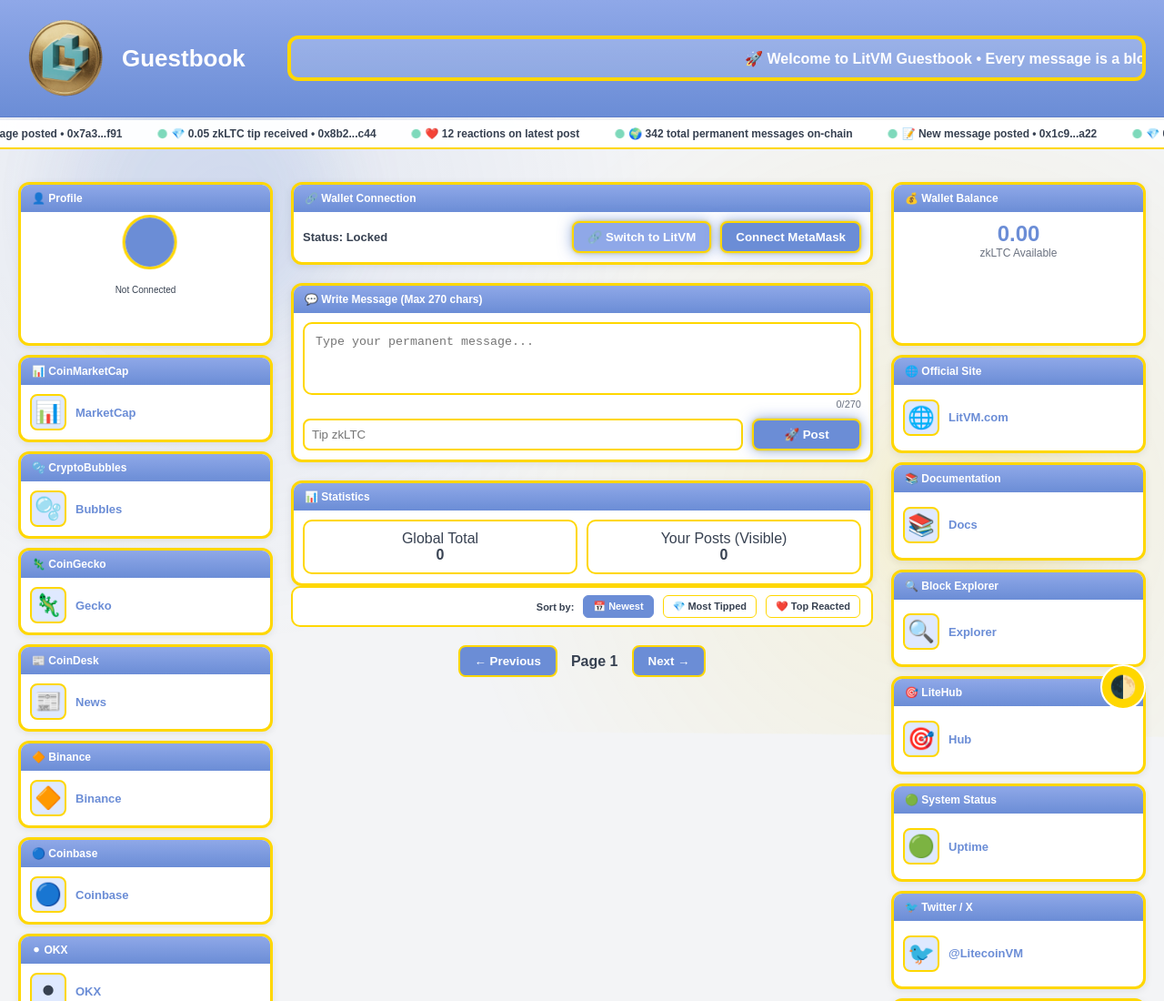
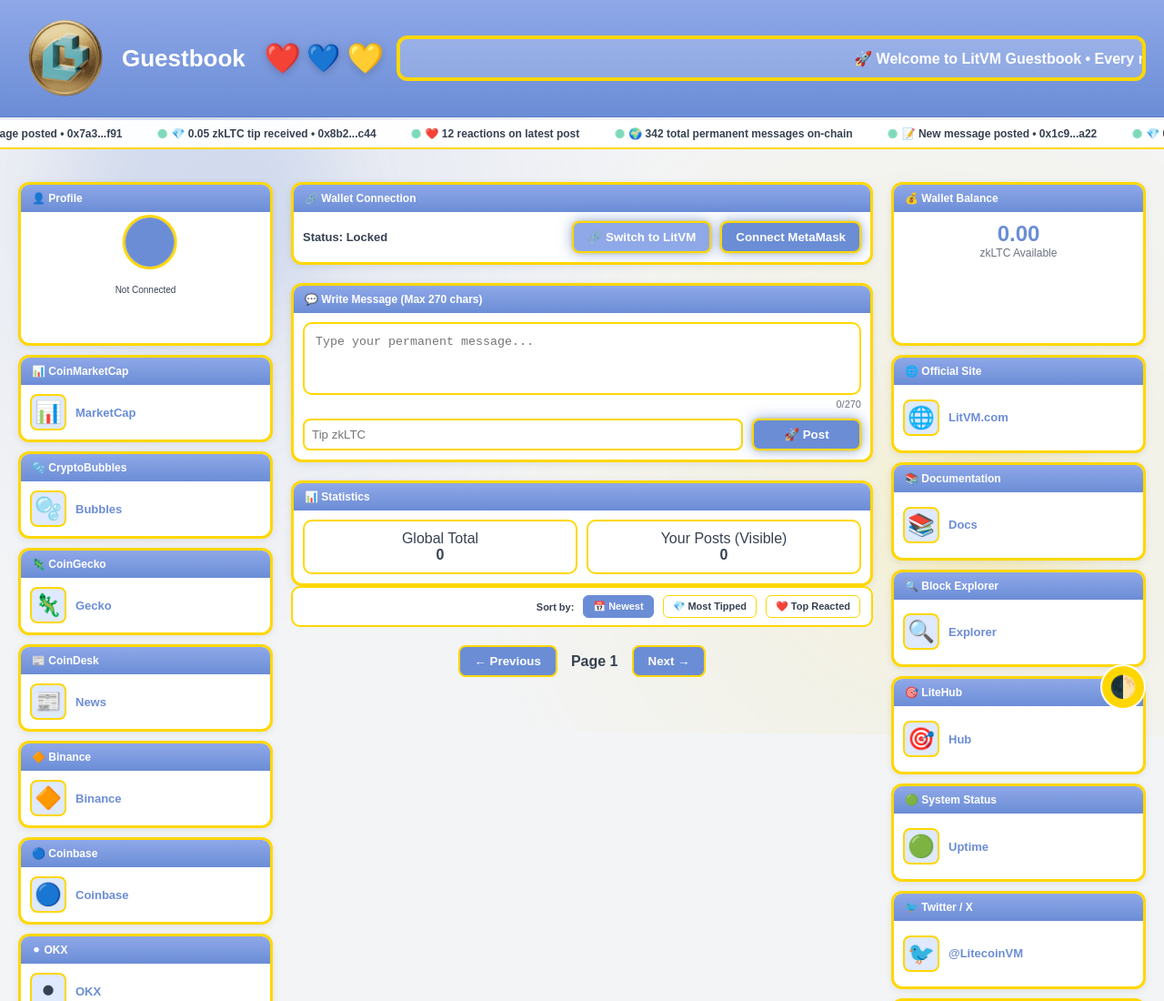
Before and after one commit to GENESIS-SOARES17/Guestbook-LitVM, a website: page frontend/index.html in a window 1280 px wide. Shown: the top 1100 px of the page at 91% size. Drawn offline with nearby package versions, Linux system fonts and the light colour scheme.

Commit message:
Update index.html

```diff
--- a/frontend/index.html
+++ b/frontend/index.html
@@ -86,6 +86,53 @@ body::before {
 .logo{ display:flex; align-items:center; gap:14px; min-width:280px; }
 .logo img{ width:100px; height:100px; object-fit:contain; }
 .logo h1{ color:white; font-size:26px; }
+
+/* ========== TRÊS CORAÇÕES PULSANTES ========== */
+.heart-group {
+    display: inline-flex;
+    gap: 8px;
+    align-items: center;
+    margin-left: 8px;
+}
+.pulse-heart {
+    display: inline-block;
+    font-size: 30px;
+    line-height: 1;
+    cursor: default;
+    animation: heartBeat 1.2s ease-in-out infinite;
+    transform-origin: center;
+    transition: filter 0.2s;
+    filter: drop-shadow(0 2px 4px rgba(0,0,0,0.2));
+}
+.pulse-heart:hover {
+    filter: drop-shadow(0 0 10px currentColor);
+    transform: scale(1.05);
+}
+/* Cores individuais */
+.heart-red { color: #ff3b6f; text-shadow: 0 0 2px rgba(255,59,111,0.5); }
+.heart-blue { color: #3b82f6; text-shadow: 0 0 2px rgba(59,130,246,0.5); }
+.heart-gold { color: #FFD700; text-shadow: 0 0 2px rgba(255,215,0,0.6); }
+/* Delay diferente para cada um, ritmo mais vivo */
+.heart-red { animation-delay: 0s; }
+.heart-blue { animation-delay: 0.2s; }
+.heart-gold { animation-delay: 0.4s; }
+
+@keyframes heartBeat {
+    0% { transform: scale(1); }
+    48% { transform: scale(1.28); }
+    60% { transform: scale(1.2); }
+    100% { transform: scale(1); }
+}
+body.dark-mode .heart-red { color: #ff6b8f; text-shadow: 0 0 3px #ff6b8f; }
+body.dark-mode .heart-blue { color: #60a5fa; text-shadow: 0 0 3px #60a5fa; }
+body.dark-mode .heart-gold { color: #fbbf24; text-shadow: 0 0 3px #fbbf24; }
+/* Responsivo */
+@media (max-width: 640px) {
+    .pulse-heart { font-size: 24px; }
+    .heart-group { gap: 5px; margin-left: 6px; }
+    .logo h1 { font-size: 20px; }
+}
+/* =============================================== */
 
 .ticker-wrap{
     flex:1; overflow:hidden; background:rgba(255,255,255,.18);
@@ -348,6 +395,12 @@ textarea { width:100%; border:2px solid var(--gold); border-radius:10px; padding
         <div class="logo">
             <img src="./LITVM 2.png" alt="LitVM">
             <h1>Guestbook</h1>
+            <!-- TRÊS CORAÇÕES PULSANTES: VERMELHO, AZUL E DOURADO -->
+            <div class="heart-group">
+                <span class="pulse-heart heart-red" aria-label="Red pulsing heart">❤️</span>
+                <span class="pulse-heart heart-blue" aria-label="Blue pulsing heart">💙</span>
+                <span class="pulse-heart heart-gold" aria-label="Gold pulsing heart">💛</span>
+            </div>
         </div>
         <div class="ticker-wrap">
             <div class="ticker">🚀 Welcome to LitVM Guestbook • Every message is a block of history @LitecoinVM 🚀</div>
@@ -483,7 +536,7 @@ const CONFIG = {
     rpcUrl: "https://liteforge.rpc.caldera.xyz/"
 };
 
-// ✅ CORRECTED CHAIN ID: 4441 = 0x1159
+// CORRECT CHAIN ID: 4441 = 0x1159
 const LITVM_NETWORK = {
     chainId: "0x1159",
     chainName: "LitVM Network",
@@ -747,7 +800,7 @@ async function loadMessages() {
 
             const div = document.createElement("div");
             div.className = "feed-card";
-            if(idx === 0) div.style.borderTop = "4px solid var(--blue-main)"; // Spotlight first item
+            if(idx === 0) div.style.borderTop = "4px solid var(--blue-main)";
 
             div.innerHTML = `
                 <div class="feed-address">
@@ -781,27 +834,17 @@ async function loadMessages() {
     }
 }
 
-// UPDATE PAGINATION - FUNÇÃO CORRIGIDA
+// UPDATE PAGINATION
 function updatePagination(total, currentIndex) {
     const totalPages = Math.max(1, Math.ceil(total / LIMIT));
     const currentPageNum = currentPage + 1;
-
     document.getElementById("pageInfo").textContent = `Page ${currentPageNum} of ${totalPages}`;
-
-    // Corrige a lógica de habilitar/desabilitar botões
     const prevBtn = document.getElementById("prevBtn");
     const nextBtn = document.getElementById("nextBtn");
-
-    // Previous: desabilita apenas se estiver na primeira página
     prevBtn.disabled = (currentPage === 0);
-
-    // Next: desabilita apenas se estiver na última página
     nextBtn.disabled = (currentPage >= totalPages - 1);
-
-    console.log(`Pagination: Page ${currentPageNum}/${totalPages}, Total: ${total}, Current Index: ${currentIndex}`);
 }
 
-// POST-TRANSACTION SYNC FIX
 async function refreshAfterPost() {
     await new Promise(resolve => setTimeout(resolve, 2000));
     const maxAttempts = 5;
@@ -823,7 +866,7 @@ async function refreshAfterPost() {
     location.reload();
 }
 
-// EVENT LISTENERS - CORRIGIDOS
+// EVENT LISTENERS
 document.getElementById("nextBtn").addEventListener("click", () => {
     const totalPages = Math.ceil(Number(document.getElementById("totalMsgCount").textContent) / LIMIT);
     if(currentPage < totalPages - 1) {
```
